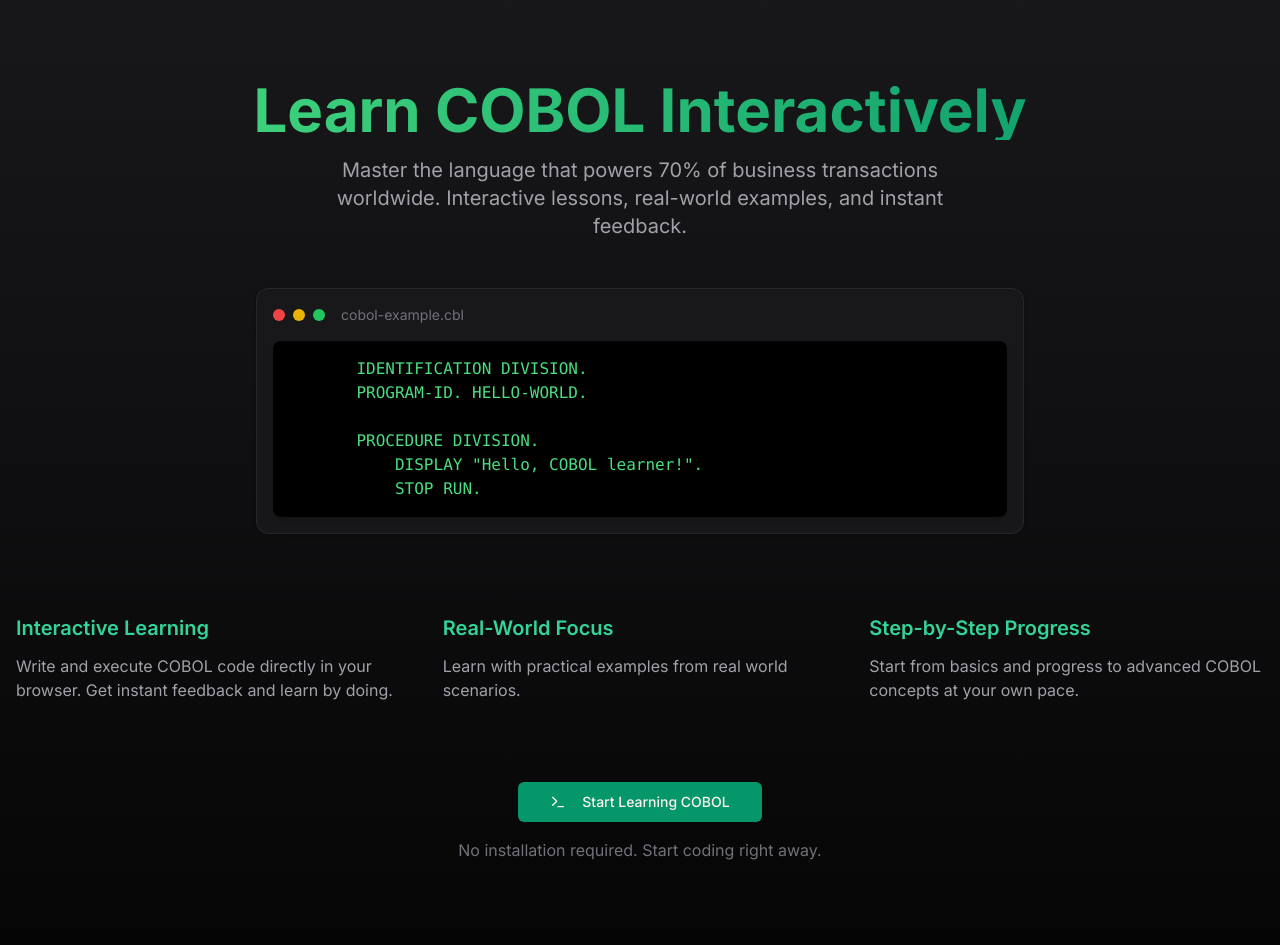
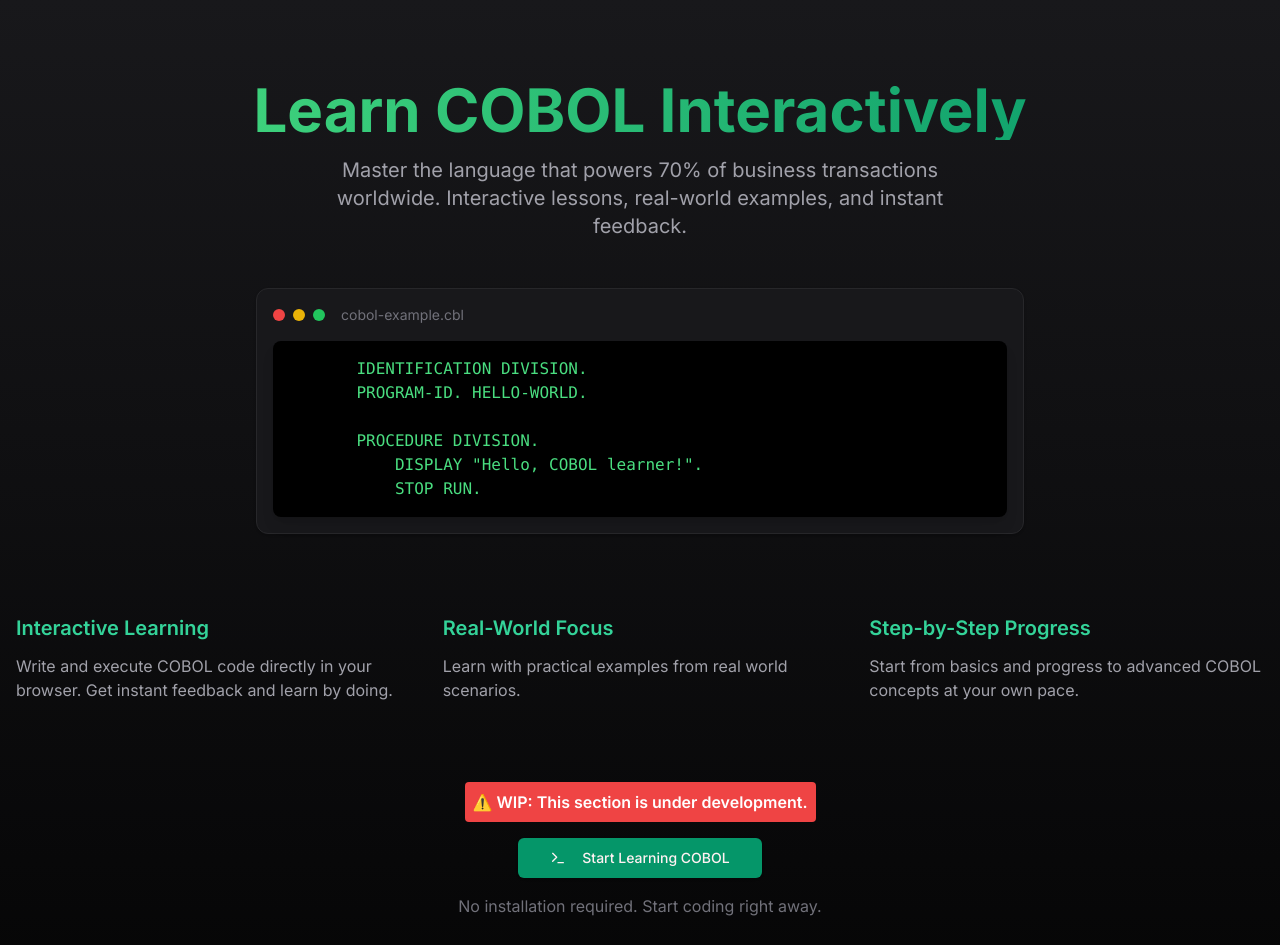
Before and after one commit to MoPaMo/cobolds, a Next.js app: page / in a window 1280 px wide. Shown: the top 945 px of the page. Built offline with nearby package versions, Linux system fonts and the light colour scheme.

Commit message:
feat: add WIP disclaimer to CTA section in page component

```diff
--- a/app/page.tsx
+++ b/app/page.tsx
@@ -73,6 +73,10 @@ export default function Page() {
 
         {/* CTA Section */}
         <div className="mt-20 text-center">
+          <div className="mb-4 bg-red-500 rounded inline-block text-white font-semibold p-2">
+            ⚠️ WIP: This section is under development.
+          </div>
+          <br />
           <Link href="/learn">
             <Button size="lg" className="bg-emerald-600 hover:bg-emerald-700">
               <Terminal className="mr-2 h-5 w-5" />
```
